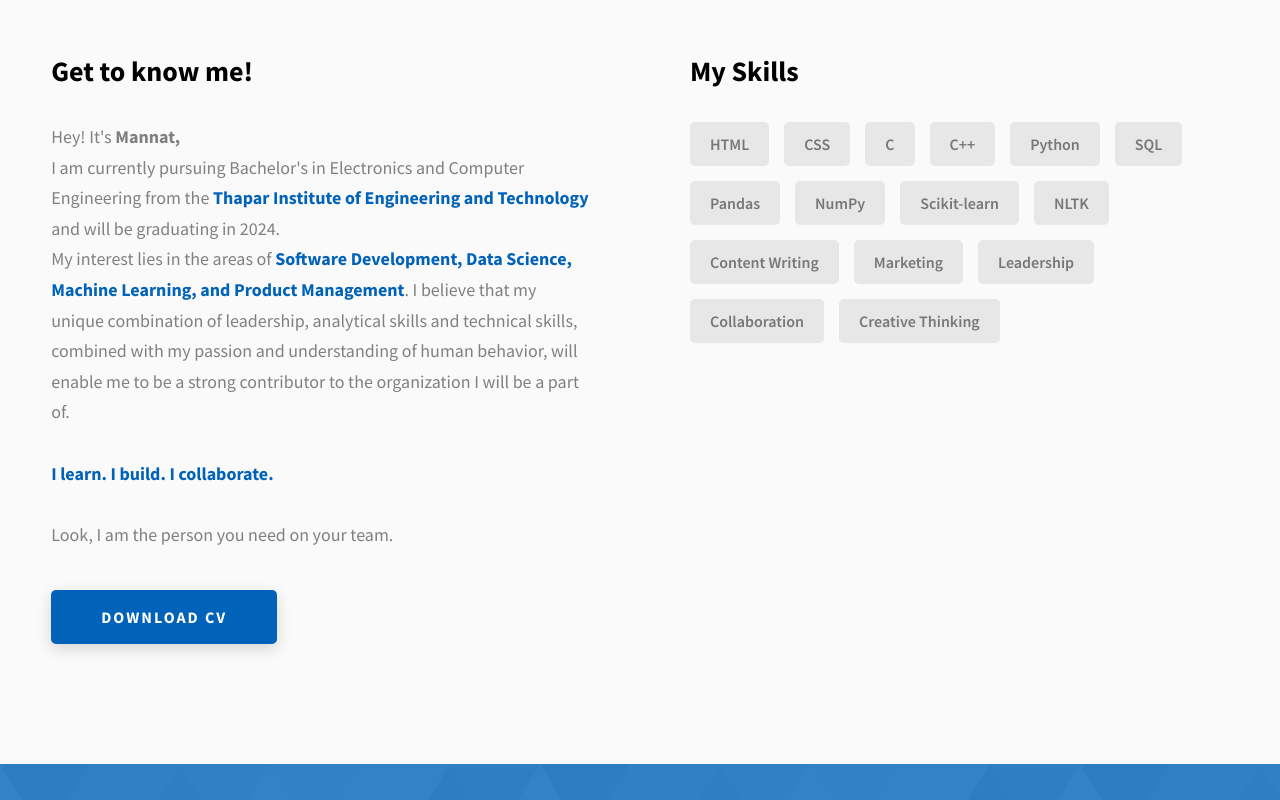
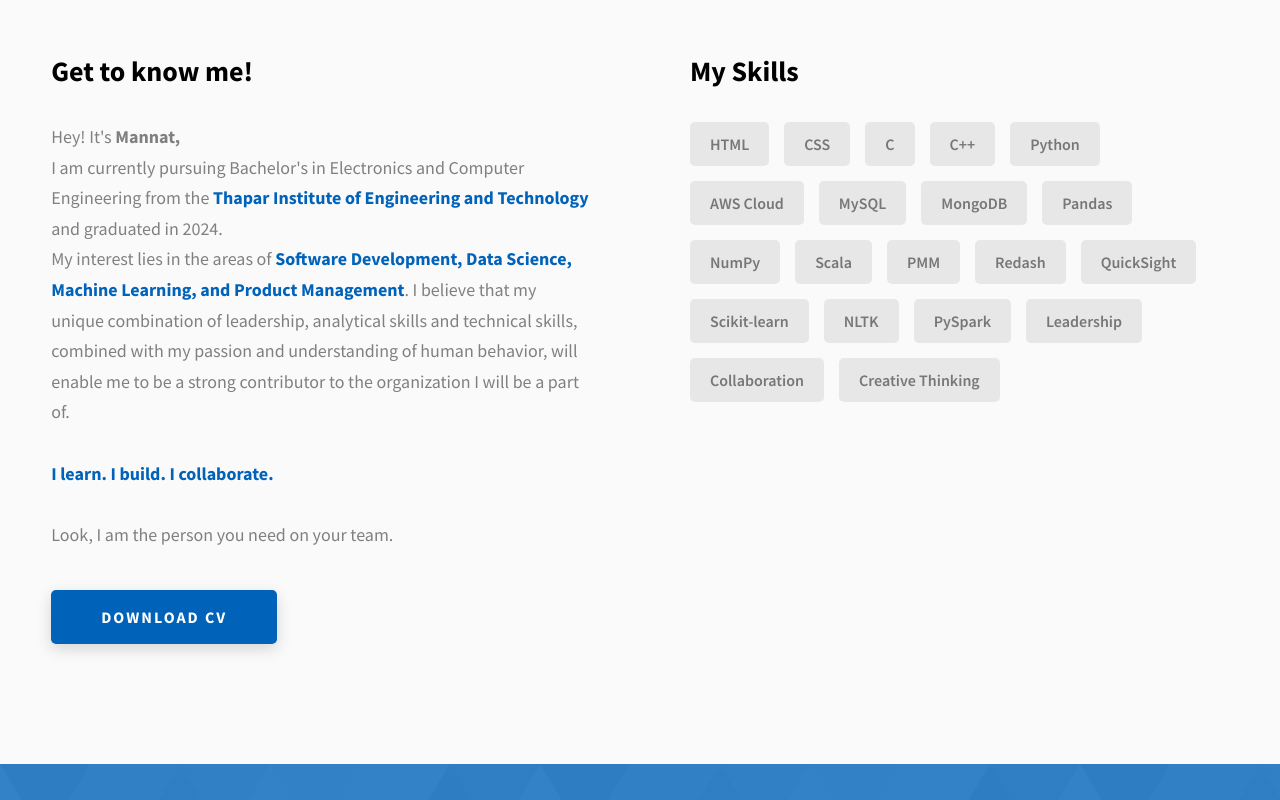
Before and after one commit to MannatKaurBhatia/mannatkaur.github.io, a website: page index.html in a window 1280 px wide. Shown: the part 1020-1820 px from the top of the page. Drawn offline with Linux system fonts and the light colour scheme.

Commit message:
Update index.html

```diff
--- a/index.html
+++ b/index.html
@@ -124,7 +124,7 @@
                 <strong style="color: #0062b9"
                   >Thapar Institute of Engineering and Technology</strong
                 >
-                and will be graduating in 2024.
+                and graduated in 2024.
                 <br />
                 My interest lies in the areas of
                 <strong style="color: #0062b9"
@@ -143,7 +143,7 @@
               </p>
             </div>
             <a
-              href="https://github.com/MannatKaurBhatia/CV/blob/main/MannatKaurBhatia_ENC'24_CV.pdf"
+              href="https://github.com/MannatKaurBhatia/CV/blob/main/Resume_MannatKaurBhatia.pdf"
               class="btn btn--med btn--theme dynamicBgClr"
               target="_Blank"
               download="newfilename"
@@ -158,13 +158,18 @@
               <div class="skills__skill">C</div>
               <div class="skills__skill">C++</div>
               <div class="skills__skill">Python</div>
-              <div class="skills__skill">SQL</div>
+              <div class="skills__skill">AWS Cloud</div>
+              <div class="skills__skill">MySQL</div>
+              <div class="skills__skill">MongoDB</div>
               <div class="skills__skill">Pandas</div>
               <div class="skills__skill">NumPy</div>
+              <div class="skills__skill">Scala</div>
+              <div class="skills__skill">PMM</div>
+              <div class="skills__skill">Redash</div>
+              <div class="skills__skill">QuickSight</div>
               <div class="skills__skill">Scikit-learn</div>
               <div class="skills__skill">NLTK</div>
-              <div class="skills__skill">Content Writing</div>
-              <div class="skills__skill">Marketing</div>
+              <div class="skills__skill">PySpark</div>
               <div class="skills__skill">Leadership</div>
               <div class="skills__skill">Collaboration</div>
               <div class="skills__skill">Creative Thinking</div>
@@ -226,7 +231,7 @@
           <div class="main-footer__row main-footer__row-2">
             <h4 class="heading heading-sm text-lt">Mannat Kaur Bhatia</h4>
             <p class="main-footer__short-desc">
-              Email: bhatiamannatkaur11@gmail.com
+              Email: mannatkaurbhatia01@gmail.com
             </p>
           </div>
         </div>
```
